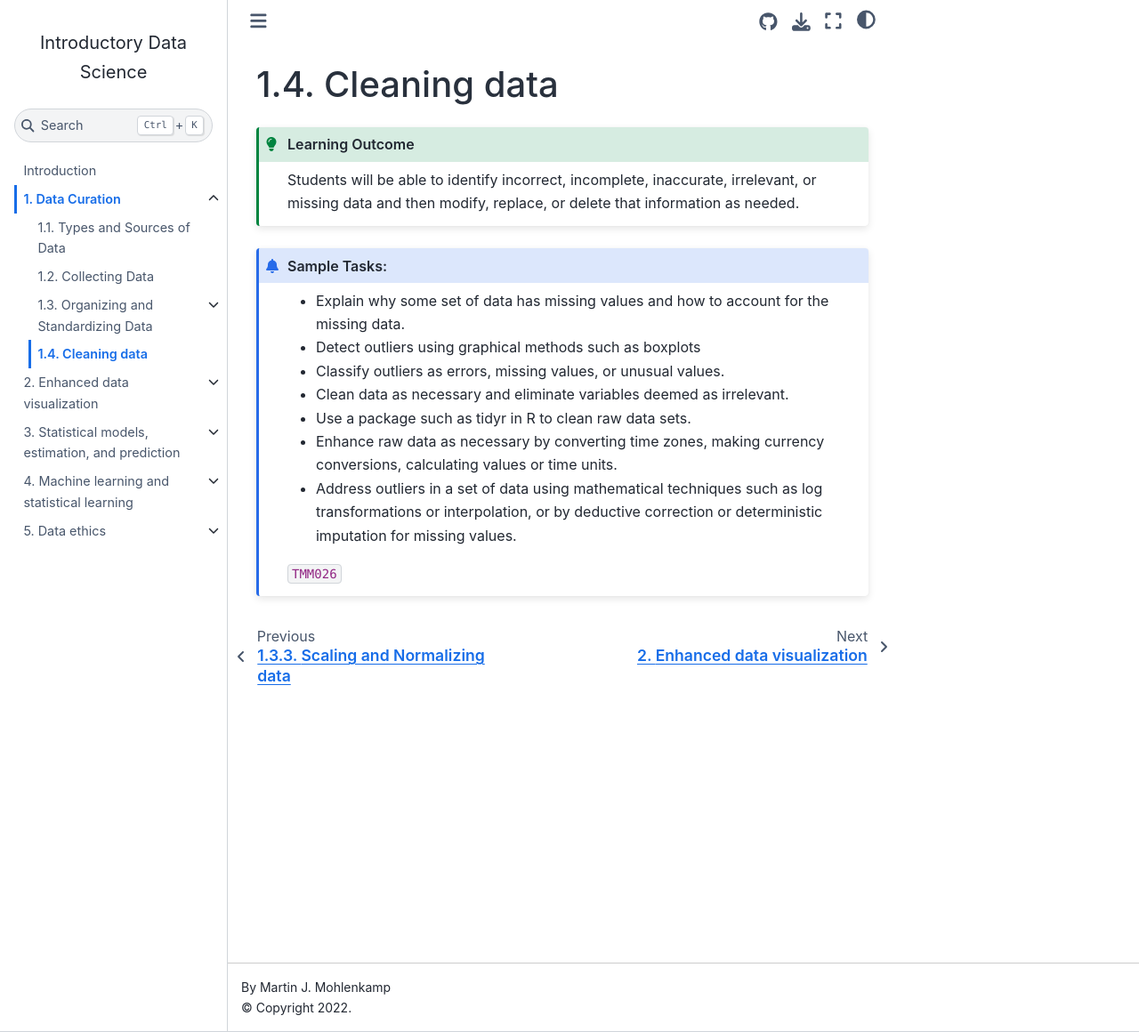
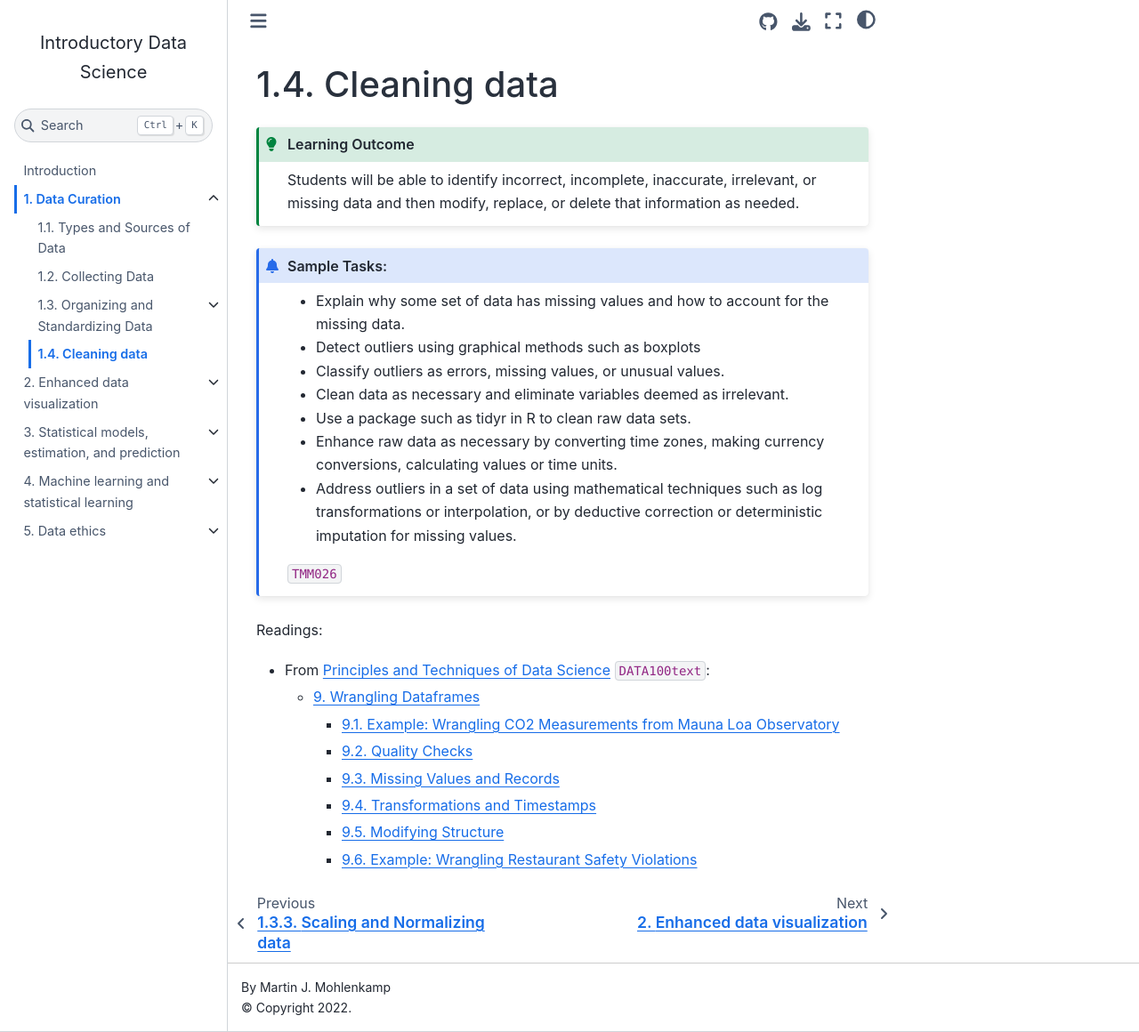
Before and after one commit to data-ohio/introductory-data-science, a Jupyter Book: the page built from 1/4/1_4_clean_data.md, in a window 1280 px wide and 1160 px high. Shown: the whole window at 89% size. Built offline with Jupyter Book 1.0.4 settings and Sphinx 7.4.7 and the Sphinx Book theme 1.1.4, drawn with Linux system fonts in a browser that asks for light colours; cross-references to code outside the pages are shown as plain code.

Commit message:
incorporated DS100 chp 8,9

````diff
--- a/1/4/1_4_clean_data.md
+++ b/1/4/1_4_clean_data.md
@@ -1,3 +1,4 @@
+(sec:1_4_clean_data)=
 # Cleaning data
 
 ```{admonition} Learning Outcome
@@ -20,3 +21,13 @@ for missing values.
 
 {cite}`TMM026`
 ```
+
+Readings:
+* From [Principles and Techniques of Data Science](http://www.textbook.ds100.org/) {cite}`DATA100text`:
+  * [9. Wrangling Dataframes](http://www.textbook.ds100.org/ch/09/wrangling_intro.html)
+    * [9.1. Example: Wrangling CO2 Measurements from Mauna Loa Observatory](http://www.textbook.ds100.org/ch/09/wrangling_co2.html)
+    * [9.2. Quality Checks](http://www.textbook.ds100.org/ch/09/wrangling_checks.html)
+    * [9.3. Missing Values and Records](http://www.textbook.ds100.org/ch/09/wrangling_missing.html)
+    * [9.4. Transformations and Timestamps](http://www.textbook.ds100.org/ch/09/wrangling_transformations.html)
+    * [9.5. Modifying Structure](http://www.textbook.ds100.org/ch/09/wrangling_structure.html)
+    * [9.6. Example: Wrangling Restaurant Safety Violations](http://www.textbook.ds100.org/ch/09/wrangling_restaurants.html)
````
Also changed, not shown: 1/2/1_2_acquire_data.md (+5 -0 lines), 1/3/1_3_organize_data.md (+2 -0 lines).
